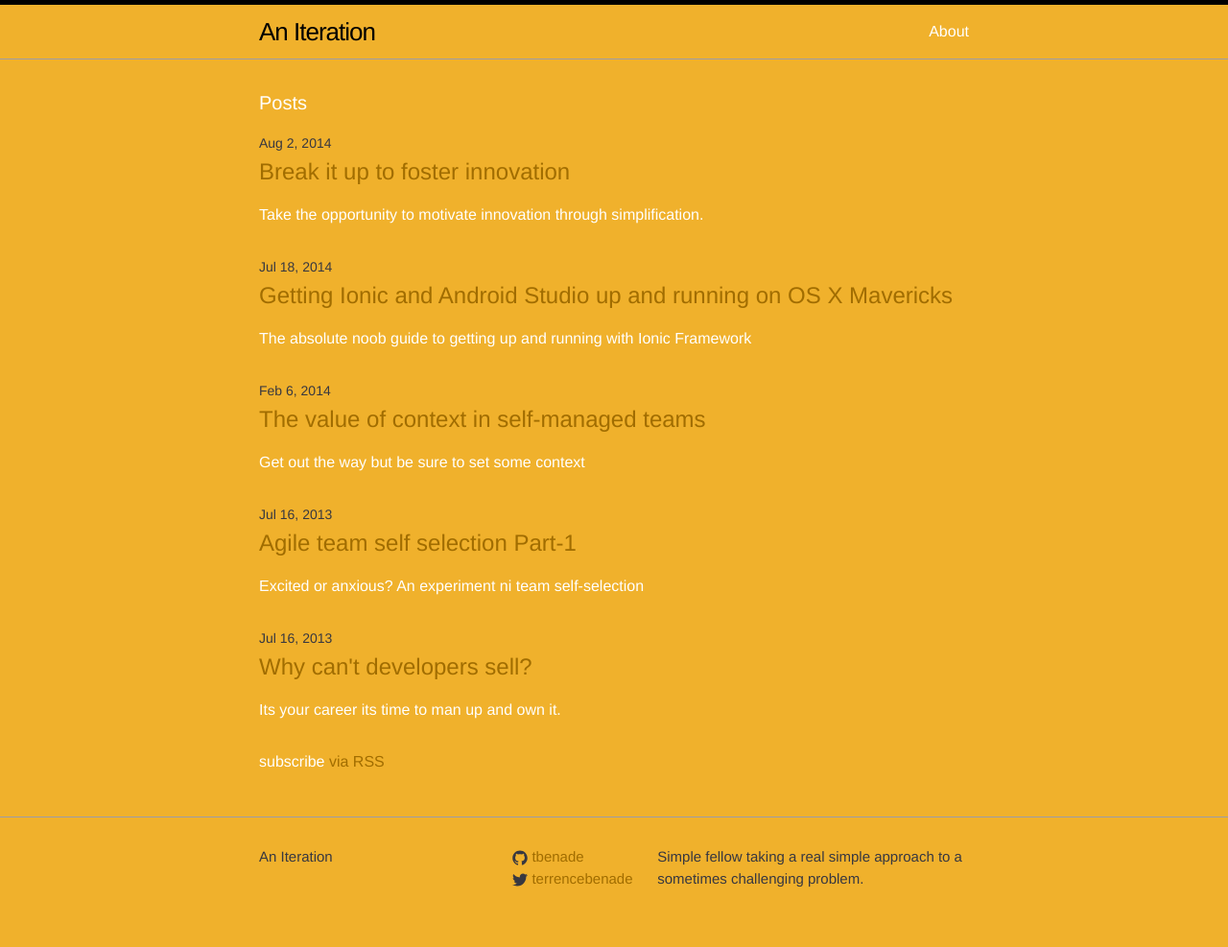
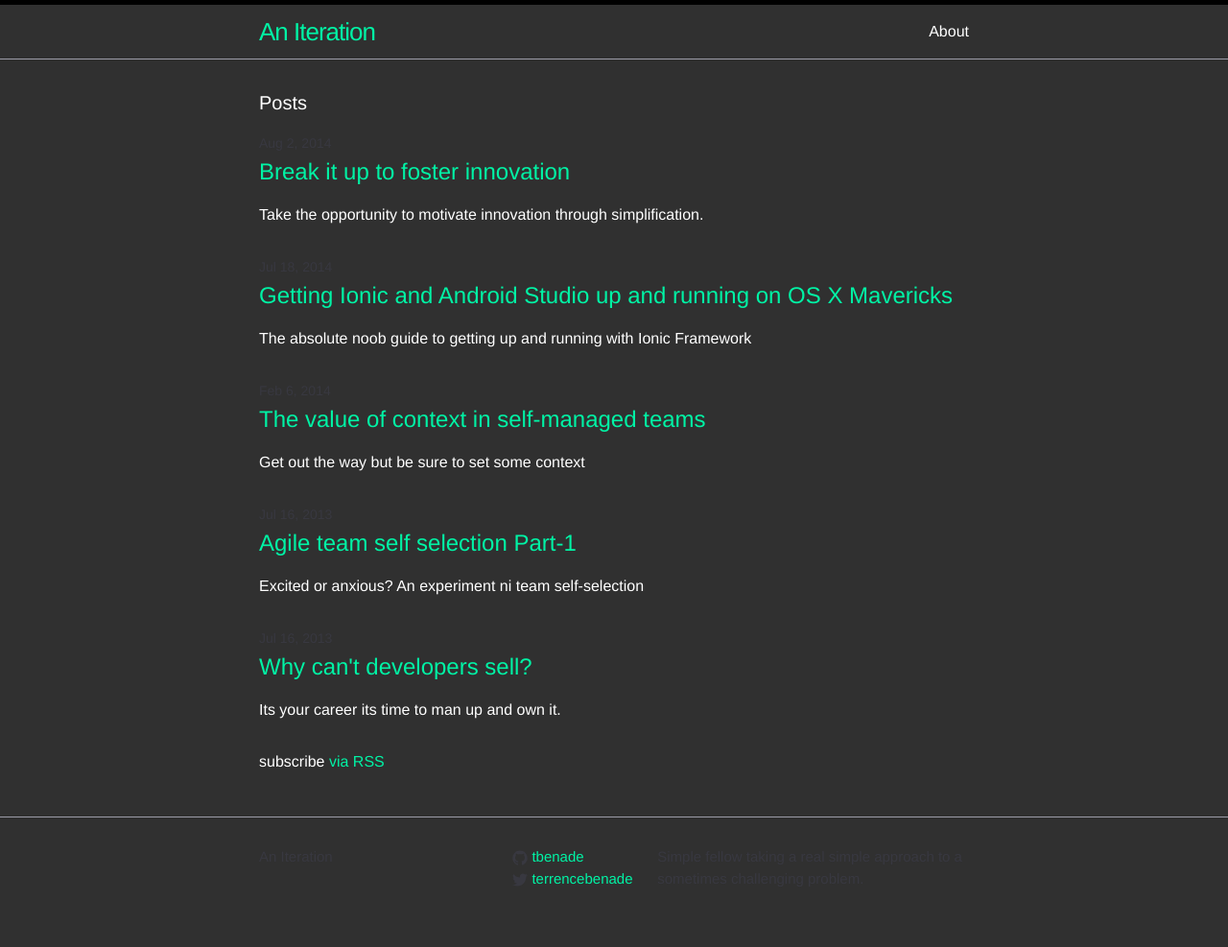
Before and after one commit to tbenade/my-blog, a Jekyll site: the page built from index.html, in a window 1280 px wide. Shown: the whole page at 96% size. Built offline with Jekyll 4.4.1, drawn with Linux system fonts in a browser that asks for light colours.

Commit message:
changed the colour scheme

```diff
--- a/_config.yml
+++ b/_config.yml
@@ -16,3 +16,6 @@ kramdown:
   input: GFM
 
 exclude: [vendor]
+
+sass:
+  style: compressed
--- a/_sass/_layout.scss
+++ b/_sass/_layout.scss
@@ -16,10 +16,11 @@
     letter-spacing: -1px;
     margin-bottom: 0;
     float: left;
+    color: $brand-color;
 
     &,
     &:visited {
-        color: $grey-color-dark;
+        color: $brand-color;
     }
 }
 
--- a/css/main.scss
+++ b/css/main.scss
@@ -14,8 +14,8 @@ $base-line-height: 1.5;
 $spacing-unit:     30px;
 
 $text-color:       #fff;
-$background-color: #f0b12c;
-$brand-color:      #A16D00;
+$background-color: #303030;
+$brand-color:      #00f3a5;
 
 $grey-color:       #383840;
 $grey-color-light: lighten($grey-color, 40%);
```
